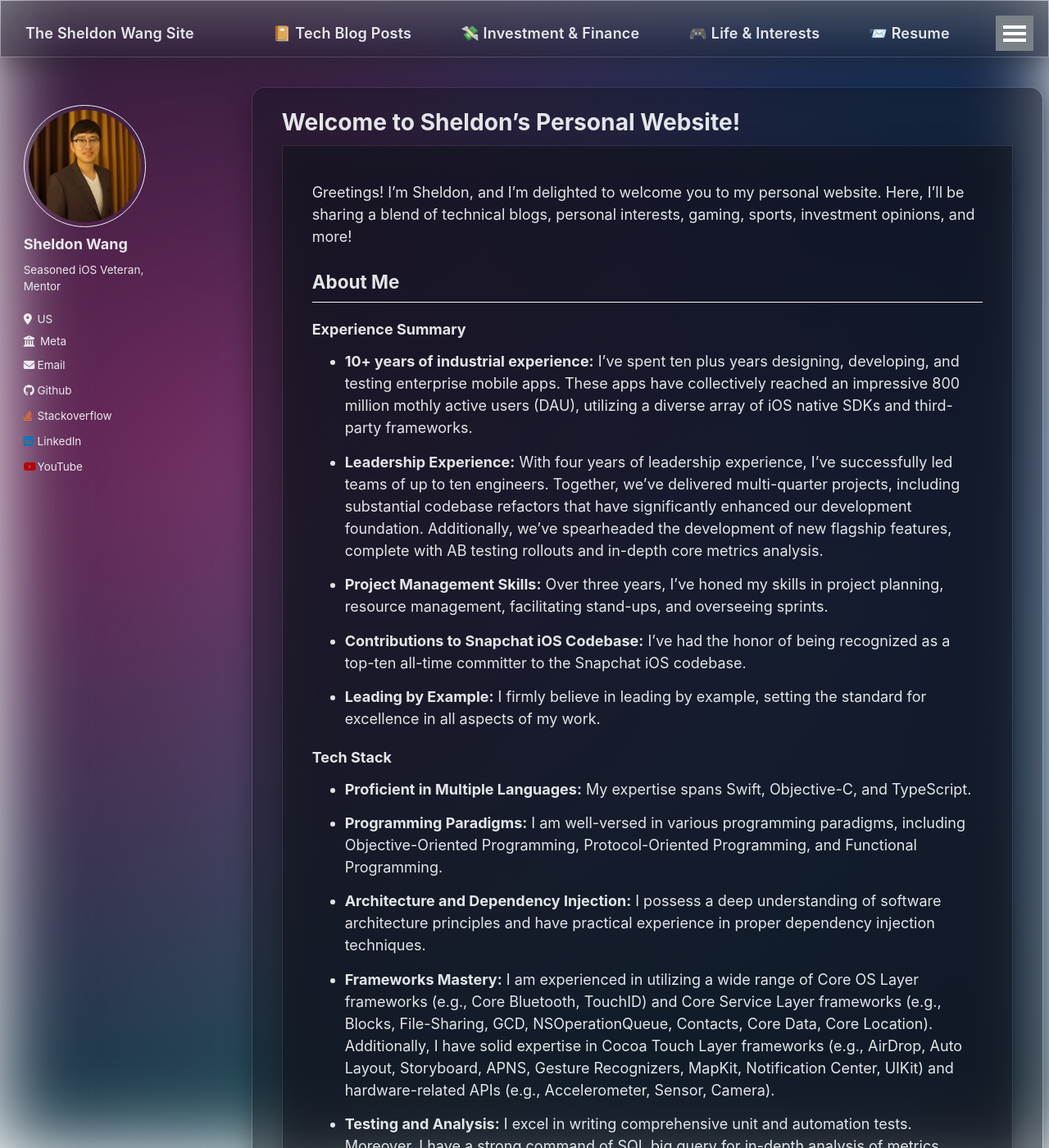
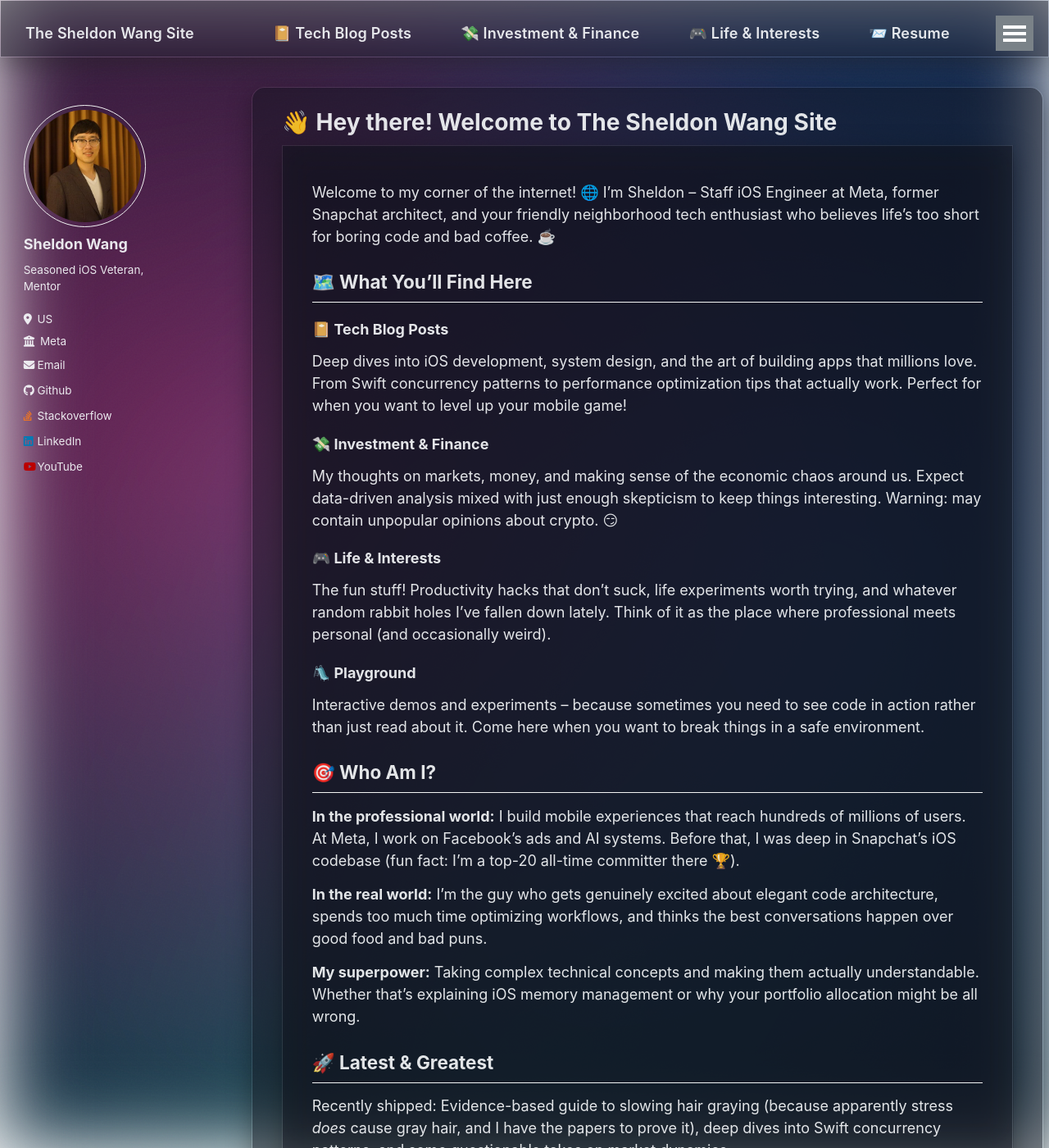
Before and after one commit to SheldonWangRJT/SheldonWangRJT.Github.io, a Jekyll site: the page built from _pages/about.md, in a window 1280 px wide and 1400 px high. Shown: the whole window at 82% size. Built offline with Jekyll 4.4.1, drawn with Linux system fonts in a browser that asks for light colours; some of the changed text lies outside the part shown.

Commit message:
Transform landing page: welcoming, fun tone with site catalog and personality

```diff
--- a/_pages/about.md
+++ b/_pages/about.md
@@ -1,38 +1,46 @@
 ---
 permalink: /
-title: "Welcome to Sheldon's Personal Website!"
+title: "👋 Hey there! Welcome to The Sheldon Wang Site"
 author_profile: true
 redirect_from:
   - /about/
   - /about.html
 ---
 
-Greetings! I'm Sheldon, and I'm delighted to welcome you to my personal website. Here, I'll be sharing a blend of technical blogs, personal interests, gaming, sports, investment opinions, and more!
+Welcome to my corner of the internet! 🌐 I'm Sheldon – Staff iOS Engineer at Meta, former Snapchat architect, and your friendly neighborhood tech enthusiast who believes life's too short for boring code and bad coffee. ☕️
 
-## About Me
+## 🗺️ What You'll Find Here
 
-### Experience Summary
+### 📔 **Tech Blog Posts**
+Deep dives into iOS development, system design, and the art of building apps that millions love. From Swift concurrency patterns to performance optimization tips that actually work. Perfect for when you want to level up your mobile game!
 
-- **10+ years of industrial experience:** I've spent ten plus years designing, developing, and testing enterprise mobile apps. These apps have collectively reached an impressive 800 million mothly active users (DAU), utilizing a diverse array of iOS native SDKs and third-party frameworks.
+### 💸 **Investment & Finance**
+My thoughts on markets, money, and making sense of the economic chaos around us. Expect data-driven analysis mixed with just enough skepticism to keep things interesting. Warning: may contain unpopular opinions about crypto. 😏
 
-- **Leadership Experience:** With four years of leadership experience, I've successfully led teams of up to ten engineers. Together, we've delivered multi-quarter projects, including substantial codebase refactors that have significantly enhanced our development foundation. Additionally, we've spearheaded the development of new flagship features, complete with AB testing rollouts and in-depth core metrics analysis.
+### 🎮 **Life & Interests**
+The fun stuff! Productivity hacks that don't suck, life experiments worth trying, and whatever random rabbit holes I've fallen down lately. Think of it as the place where professional meets personal (and occasionally weird).
 
-- **Project Management Skills:** Over three years, I've honed my skills in project planning, resource management, facilitating stand-ups, and overseeing sprints.
+### 🛝 **Playground**
+Interactive demos and experiments – because sometimes you need to see code in action rather than just read about it. Come here when you want to break things in a safe environment.
 
-- **Contributions to Snapchat iOS Codebase:** I've had the honor of being recognized as a top-ten all-time committer to the Snapchat iOS codebase.
+## 🎯 Who Am I?
 
-- **Leading by Example:** I firmly believe in leading by example, setting the standard for excellence in all aspects of my work.
+**In the professional world:** I build mobile experiences that reach hundreds of millions of users. At Meta, I work on Facebook's ads and AI systems. Before that, I was deep in Snapchat's iOS codebase (fun fact: I'm a top-20 all-time committer there 🏆).
 
-### Tech Stack
+**In the real world:** I'm the guy who gets genuinely excited about elegant code architecture, spends too much time optimizing workflows, and thinks the best conversations happen over good food and bad puns.
 
-- **Proficient in Multiple Languages:** My expertise spans Swift, Objective-C, and TypeScript.
+**My superpower:** Taking complex technical concepts and making them actually understandable. Whether that's explaining iOS memory management or why your portfolio allocation might be all wrong.
 
-- **Programming Paradigms:** I am well-versed in various programming paradigms, including Objective-Oriented Programming, Protocol-Oriented Programming, and Functional Programming.
+## 🚀 Latest & Greatest
 
-- **Architecture and Dependency Injection:** I possess a deep understanding of software architecture principles and have practical experience in proper dependency injection techniques.
+Recently shipped: Evidence-based guide to slowing hair graying (because apparently stress *does* cause gray hair, and I have the papers to prove it), deep dives into Swift concurrency patterns, and some questionable takes on market dynamics.
 
-- **Frameworks Mastery:** I am experienced in utilizing a wide range of Core OS Layer frameworks (e.g., Core Bluetooth, TouchID) and Core Service Layer frameworks (e.g., Blocks, File-Sharing, GCD, NSOperationQueue, Contacts, Core Data, Core Location). Additionally, I have solid expertise in Cocoa Touch Layer frameworks (e.g., AirDrop, Auto Layout, Storyboard, APNS, Gesture Recognizers, MapKit, Notification Center, UIKit) and hardware-related APIs (e.g., Accelerometer, Sensor, Camera).
+## 💬 Let's Connect
 
-- **Testing and Analysis:** I excel in writing comprehensive unit and automation tests. Moreover, I have a strong command of SQL big query for in-depth analysis of metrics, enabling operational excellence and informed feature AB Tests rollouts.
+Found something useful? Disagree with my investment thesis? Built something cool inspired by a post? I'd love to hear about it! Check out my [resume](/cv/) for the formal stuff, or just browse around and see what catches your eye.
 
-- **Tools of the Trade:** I am proficient in utilizing a variety of tools including Xcode, VSCode, Github, livegrep, macOS terminal, and bash scripting.
+Thanks for stopping by – enjoy exploring! 🎉
+
+---
+
+*P.S. If you're wondering about the emojis everywhere: life's more fun with a little visual flair. Fight me. 😄*
```
